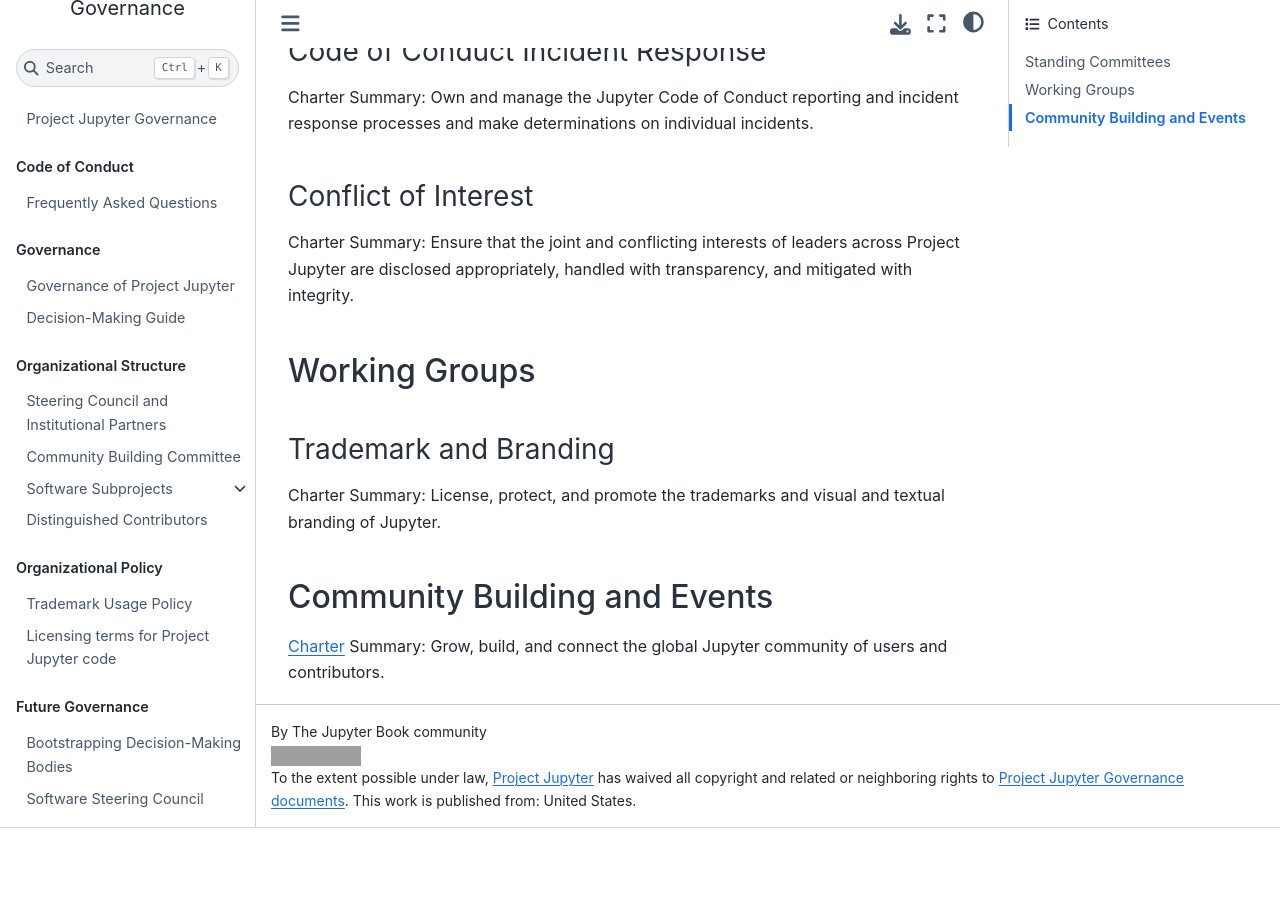
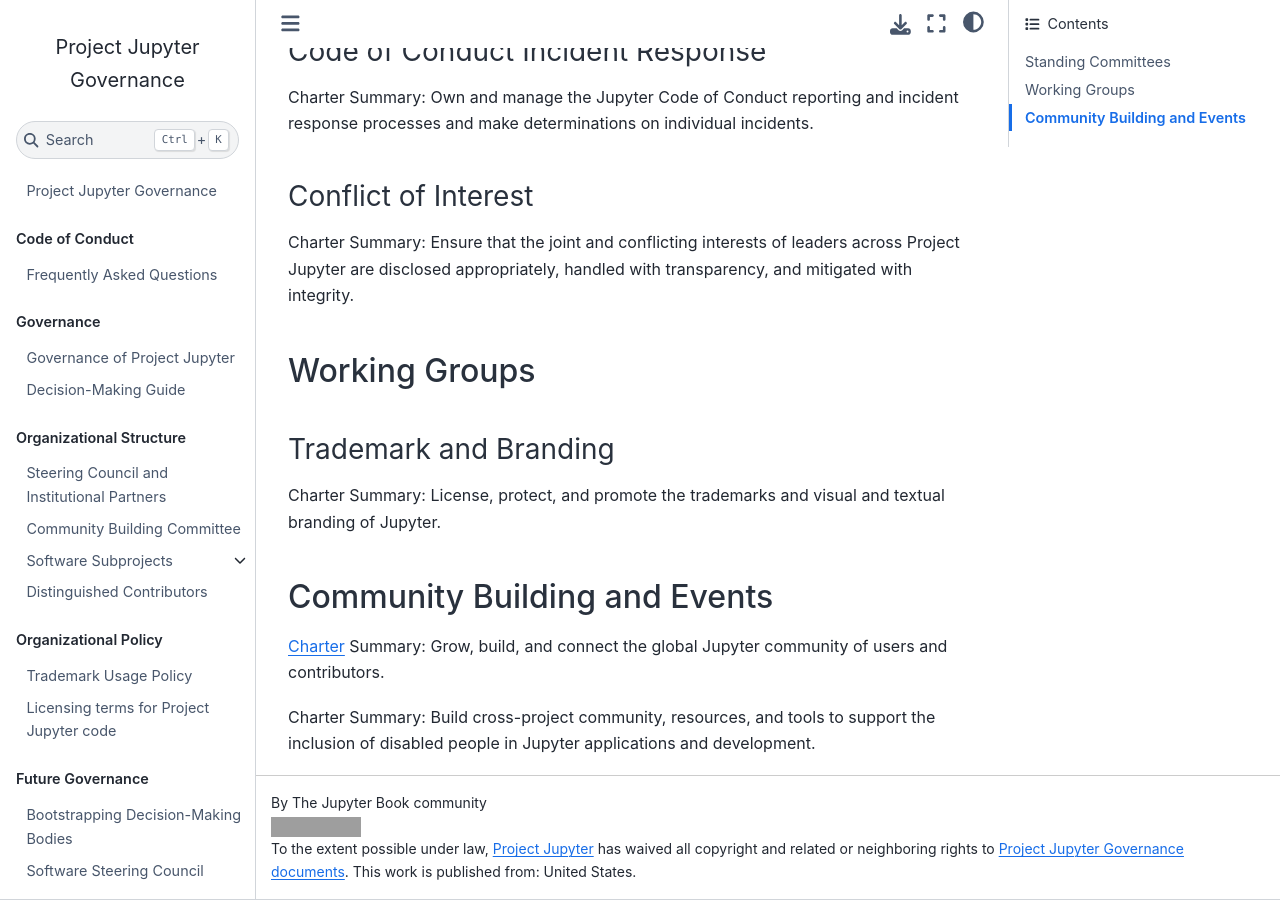
Before and after one commit to jupyter/governance, a Jupyter Book: the page built from list_of_standing_committees_and_working_groups.md, in a window 1280 px wide and 900 px high, scrolled down 575 px. Built offline with Jupyter Book 1.0.4 settings and Sphinx 7.4.7 and the Sphinx Book theme 1.1.4, drawn with Linux system fonts in a browser that asks for light colours; pages that are not in the unit, such as notebooks, are missing from menus; before the commit the page ends 1403 px from its top, so only the background shows below that; grey boxes are pictures that could not be loaded.

Commit message:
Update list_of_standing_committees_and_working_groups.md
Add accessibility charter summary

```diff
--- a/list_of_standing_committees_and_working_groups.md
+++ b/list_of_standing_committees_and_working_groups.md
@@ -25,3 +25,5 @@
 ## Community Building and Events
 
 [Charter](communitybuildingcommittee.md) Summary: Grow, build, and connect the global Jupyter community of users and contributors.
+
+Charter Summary: Build cross-project community, resources, and tools to support the inclusion of disabled people in Jupyter applications and development.
```
